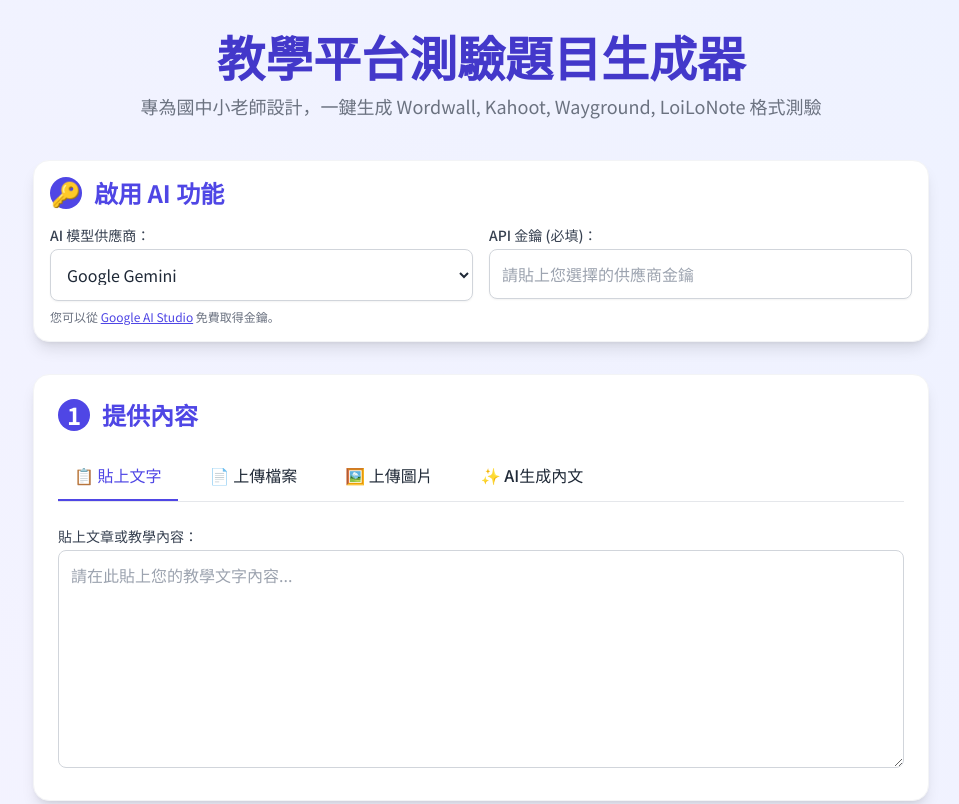
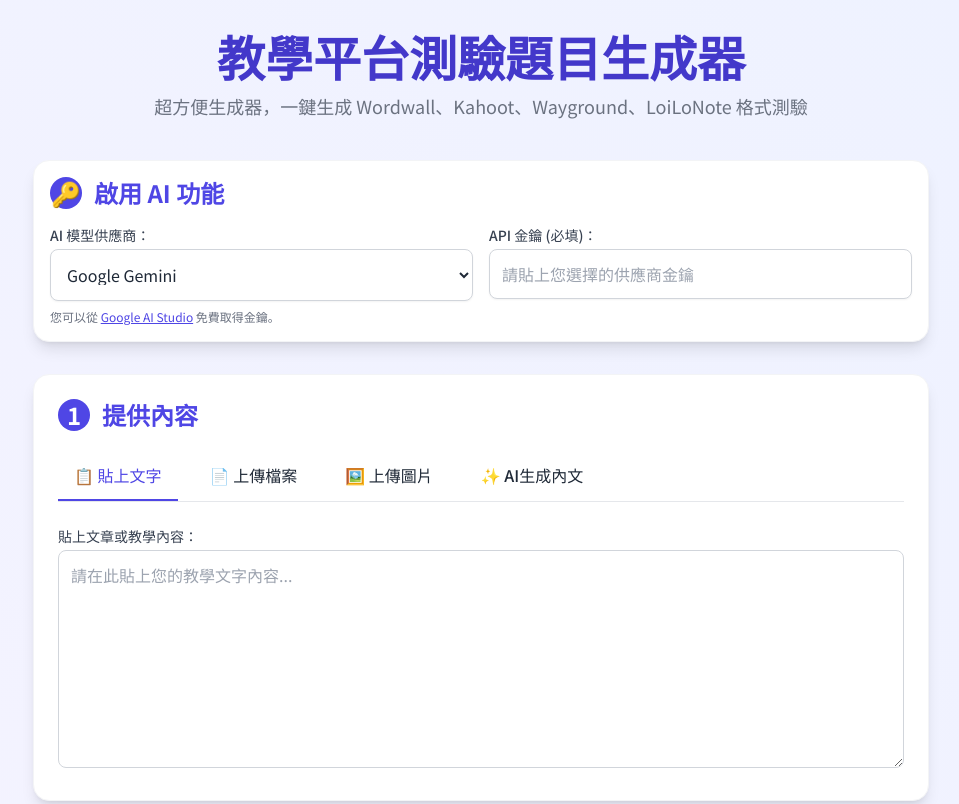
Before and after one commit to hsuliang/hsuliang.github.io, a plain HTML site: page quizgen.html in a window 1280 px wide. Shown: the top 804 px of the page, without its empty margins (159-1118 px from the left). Drawn offline with nearby package versions, Linux system fonts and the light colour scheme; a script that the page names is missing.

Commit message:
quizgen.html

```diff
--- a/quizgen.html
+++ b/quizgen.html
@@ -77,7 +77,7 @@
         <!-- Header -->
         <header class="text-center mb-10">
             <h1 class="text-4xl md:text-5xl font-bold text-indigo-700">教學平台測驗題目生成器</h1>
-            <p class="text-lg text-gray-500 mt-3">專為國中小老師設計，一鍵生成 Wordwall, Kahoot, Wayground, LoiLoNote 格式測驗</p>
+            <p class="text-lg text-gray-500 mt-3"> 超方便生成器，一鍵生成 Wordwall、Kahoot、Wayground、LoiLoNote 格式測驗 </p>
         </header>
 
         <!-- Main Content Layout -->
```
